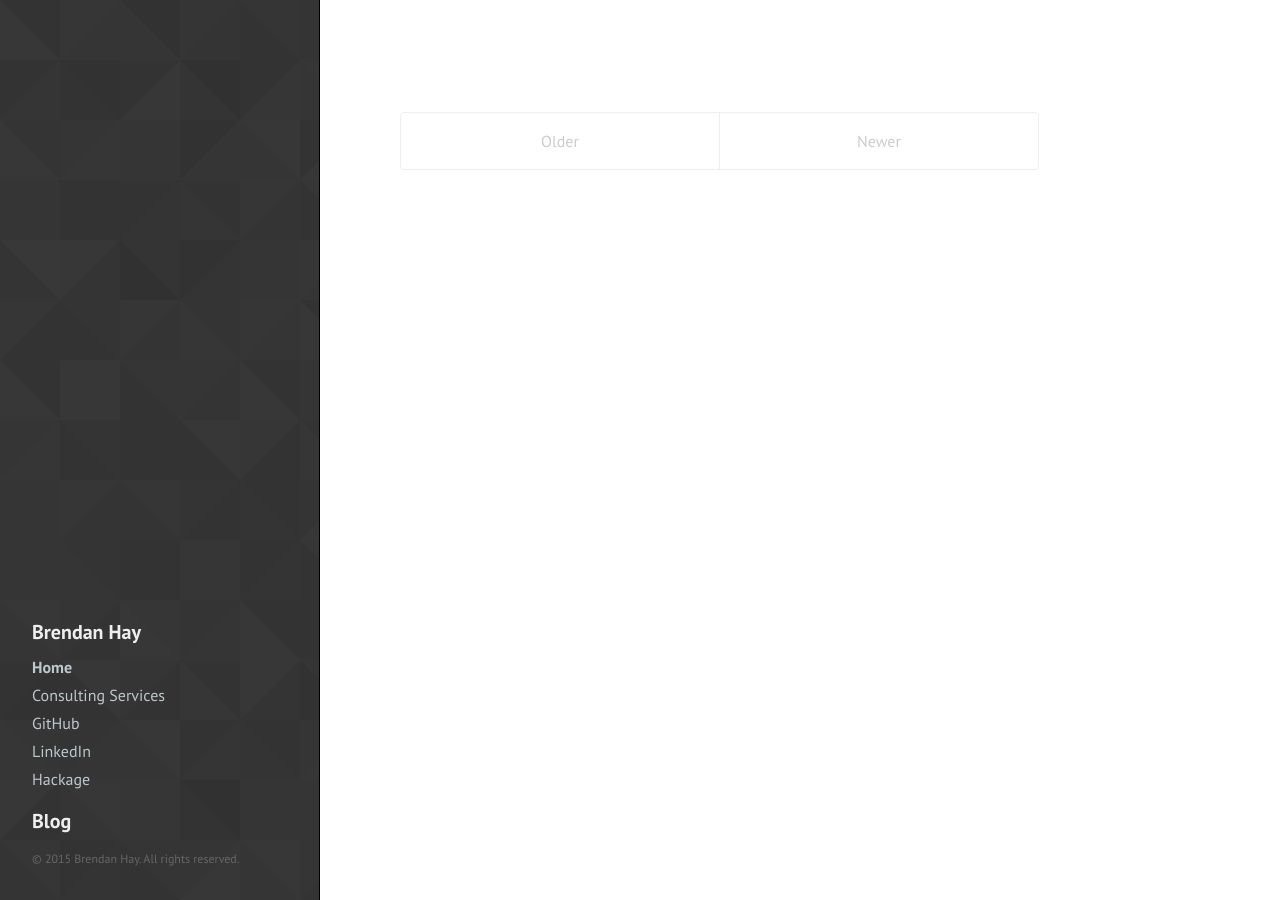
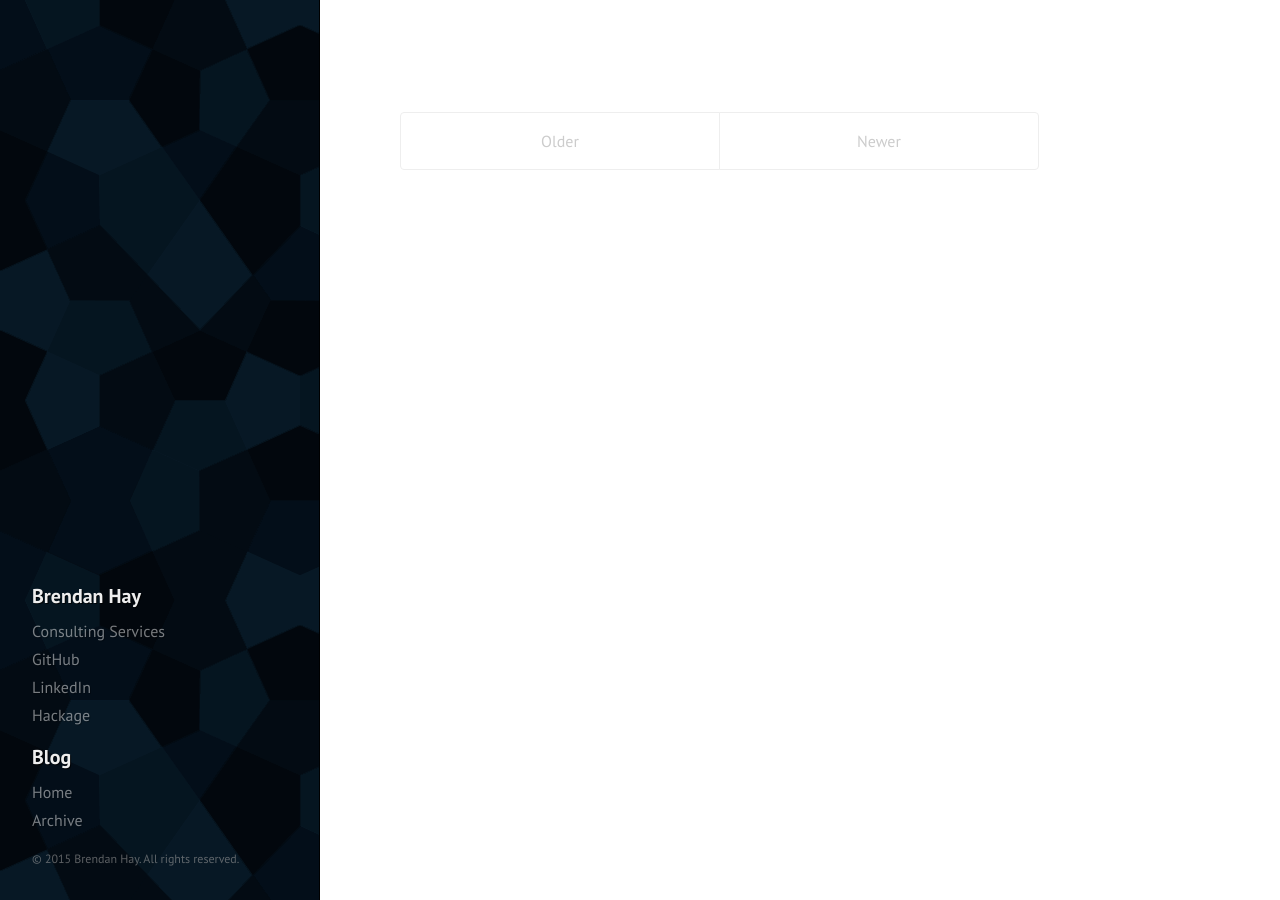
Before and after one commit to brendanhay/brendanhay.github.io, a Jekyll site: the page built from index.html, in a window 1280 px wide. Built offline with Jekyll 4.4.1, drawn with Linux system fonts in a browser that asks for light colours; the list of posts is cut into pages by our own code.

Commit message:
Stylistic and archive updates

```diff
--- a/_includes/sidebar.html
+++ b/_includes/sidebar.html
@@ -1,10 +1,7 @@
 <div class="sidebar">
   <div class="container sidebar-sticky">
     <h3>Brendan Hay</h3>
-
     <nav class="sidebar-nav">
-      <a class="sidebar-nav-item{% if page.url == site.baseurl %} active{% endif %}" href="{{ site.baseurl }}">Home</a>
-
       {% assign pages_list = site.pages %}
       {% for node in pages_list %}
         {% if node.title != null %}
@@ -13,23 +10,15 @@
           {% endif %}
         {% endif %}
       {% endfor %}
-
       <a class="sidebar-nav-item" href="https://github.com/brendanhay">GitHub</a>
       <a class="sidebar-nav-item" href="https://linkedin.com/in/brendanhay">LinkedIn</a>
       <a class="sidebar-nav-item" href="http://hackage.haskell.org/user/BrendanHay">Hackage</a>
     </nav>
 
     <h3>Blog</h3>
-
     <nav class="sidebar-nav">
-
-      {% assign posts_list = site.posts %}
-      {% for node in posts_list %}
-        {% if node.title != null %}
-            <a class="sidebar-nav-item{% if page.url == node.url %} active{% endif %}" href="{{ node.url }}">{{ node.title }}</a>
-        {% endif %}
-      {% endfor %}
-
+      <a class="sidebar-nav-item{% if page.url == '/index.html' %} active{% endif %}" href="{{ site.baseurl }}">Home</a>
+      <a class="sidebar-nav-item{% if page.url == '/archive.html' %} active{% endif %}" href="{{ site.baseurl }}archive.html">Archive</a>
     </nav>
 
     <p class="small">&copy; {{ site.time | date: '%Y' }} Brendan Hay. All rights reserved.</p>
--- a/public/css/hyde.css
+++ b/public/css/hyde.css
@@ -80,7 +80,9 @@
 
 /* Sidebar links */
 .sidebar a {
-  color: #BCC8CC;
+  color: #eee;
+  text-shadow: 1px 1px 0px rgba(0,0,0,0.5);
+  opacity: 0.5;
 }
 
 /* Sidebar nav */
@@ -115,6 +117,7 @@
 }
 
 .sidebar h3 {
+  text-shadow: 1px 1px 0px rgba(0,0,0,0.8);
   color: #eee;
   margin-top: 0;
   font-size: 1.25rem;
@@ -122,7 +125,8 @@
 
 .sidebar p.small {
     font-size: 12px;
-    color: #666;
+    color: #999;
+    opacity: 0.6;
 }
 
 
@@ -177,7 +181,50 @@
   }
 }
 
+/*
+ * Archive
+ */
 
+ul#archive {
+    list-style-type: none;
+    padding-left: 0;
+}
+
+ul#archive li {
+    padding: 0;
+}
+
+ul#archive .post-date {
+    margin-bottom: 0.5em;
+}
+
+ul#archive h3 {
+    margin: 0;
+    display: none;
+}
+
+ul#archive .categories {
+    padding-left: 0;
+    back
+    list-style-type: none;
+}
+
+ul#archive .categories li {
+    display: inline-block;
+    padding: 0em .25em;
+    background-color: #f9f9f9;
+    color: #444;
+    border-radius: 3px;
+    border: solid 1px #eee;
+    font-size: 14px;
+}
+
+ul#archive .archive-view {
+    font-size: 14px;
+    font-weight: normal;
+    float: right;
+    color: #268bd2;
+}
 
 /*
  * Themes
--- a/public/css/poole.css
+++ b/public/css/poole.css
@@ -153,11 +153,12 @@
   font-family: Menlo, Monaco, "Courier New", monospace;
 }
 code {
-  padding: .15em .25em;
+  padding: .25em .25em .1em .25em;
   font-size: 85%;
   color: #bf616a;
   background-color: #f9f9f9;
   border-radius: 3px;
+  border: solid 1px #eee;
 }
 pre {
   display: block;
```
Also changed, not shown: _layouts/archive.html (added, +22 -0 lines), archive.md (added, +4 -0 lines), public/sidebar.png.
